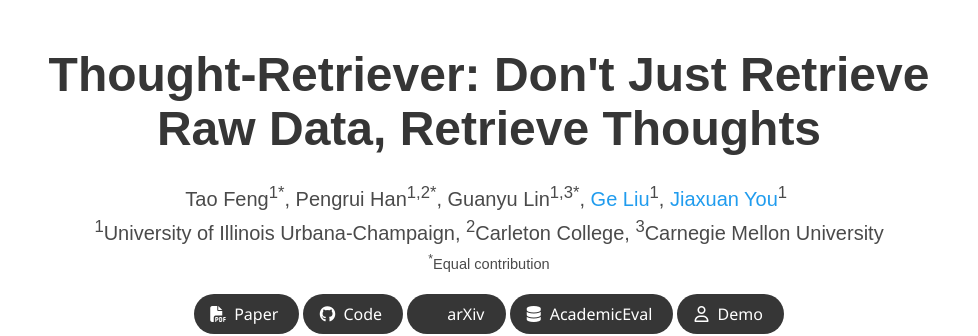
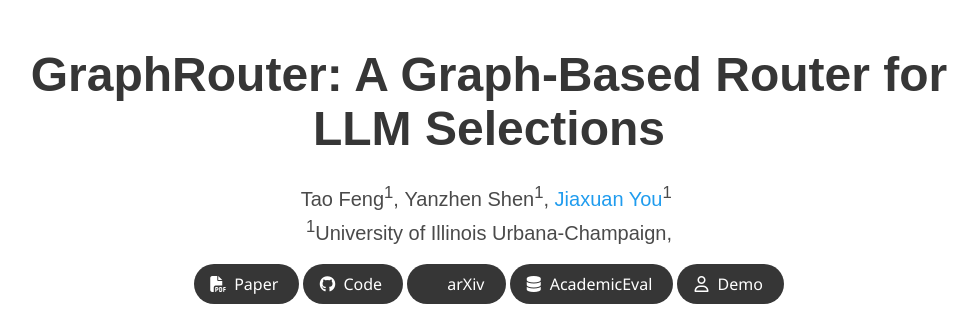
Before and after one commit to yanzhen4/graph_router_web.github.io, a plain HTML site: page index.html in a window 1280 px wide. Shown: the top 336 px of the page, without its empty margins (151-1129 px from the left). Drawn offline with nearby package versions, Linux system fonts and the light colour scheme; some icons are missing; a web font is replaced by a local one.

Commit message:
change title author

```diff
--- a/index.html
+++ b/index.html
@@ -24,7 +24,7 @@
   <meta name="viewport" content="width=device-width, initial-scale=1">
 
 
-  <title>Thought-Retriever: Don't Just Retrieve Raw Data, Retrieve Thoughts</title>
+  <title>GraphRouter: A Graph-Based Router for LLM Selections</title>
 
   <link rel="icon" type="image/x-icon" href="static/images/favicon.ico">
   <link href="https://fonts.googleapis.com/css?family=Google+Sans|Noto+Sans|Castoro"
@@ -57,20 +57,15 @@
       <div class="container is-max-desktop">
         <div class="columns is-centered">
           <div class="column has-text-centered">
-            <h1 class="title is-1 publication-title">Thought-Retriever: Don't Just Retrieve Raw Data, Retrieve Thoughts</h1>
+            <h1 class="title is-1 publication-title">GraphRouter: A Graph-Based Router for LLM Selections</h1>
             <div class="is-size-5 publication-authors">
               <!-- Paper authors -->
               <span class="author-block">
-                Tao Feng<sup>1*</sup>,
+                Tao Feng<sup>1</sup>,
               </span>
                 <span class="author-block">
-                  Pengrui Han<sup>1,2*</sup>,
+                  Yanzhen Shen<sup>1</sup>,
                 </span>
-                  <span class="author-block">
-                    Guanyu Lin<sup>1,3*</sup>,
-                  </span>
-                  <span class="author-block">
-                    <a href="https://www.mit.edu/~geliu/" target="_blank">Ge Liu</a><sup>1</sup>,</span>
                   <span class="author-block">
                     <span class="author-block">
                       <a href="https://cs.stanford.edu/~jiaxuan/" target="_blank">Jiaxuan You</a><sup>1</sup></span>
@@ -81,16 +76,13 @@
                   <div class="is-size-5 publication-authors">
                     <span class="author-block">
                       <sup>1</sup>University of Illinois Urbana-Champaign,
-                      <sup>2</sup>Carleton College,
-                      <sup>3</sup>Carnegie Mellon University
-                    <span class="eql-cntrb"><small><br><sup>*</sup>Equal contribution</small></span>
                   </div>
 
                   <div class="column has-text-centered">
                     <div class="publication-links">
                          <!-- Arxiv PDF link -->
                       <span class="link-block">
-                        <a href="https://arxiv.org/pdf/2402.07456.pdf" target="_blank"
+                        <a href="https://arxiv.org/pdf/2410.03834" target="_blank"
                         class="external-link button is-normal is-rounded is-dark">
                         <span class="icon">
                           <i class="fas fa-file-pdf"></i>
```
